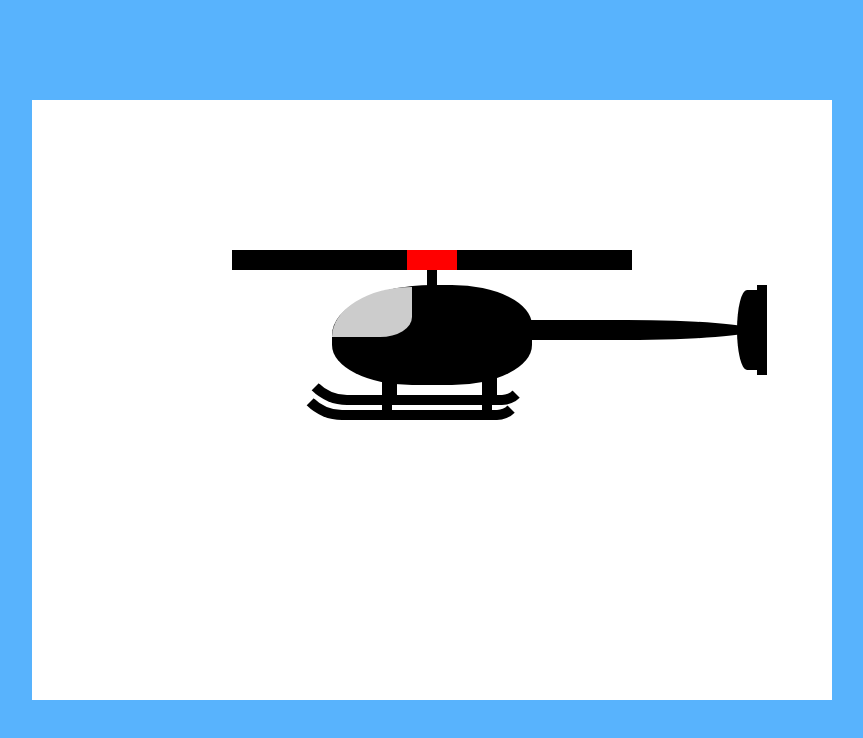
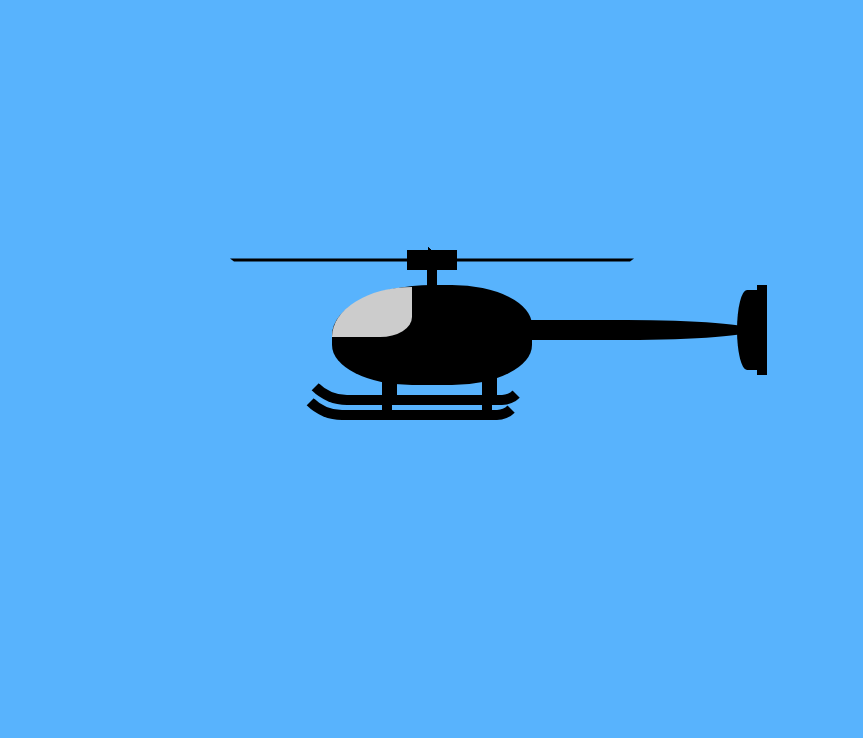
Before and after one commit to tod619/helicopter, a plain HTML site: page index.html in a window 1280 px wide. Shown: the top 738 px of the page, without its empty margins (318-1181 px from the left). Drawn offline with Linux system fonts and the light colour scheme.

Commit message:
Add style to main-rotor + before in style.css file

```diff
--- a/style.css
+++ b/style.css
@@ -30,8 +30,9 @@ body {
 .helicopter {
     width: 80rem;
     height: 60rem;
-    background-color: #fff;
     position: relative;
+    perspective: 100rem;
+
 }
 
 .helicopter div {
@@ -44,13 +45,26 @@ body {
     background-color: #000;
     top: 15rem;
     left: 20rem;
+    transform: rotateX(90deg);
+    transform-style: preserve-3d;
 }
 
 .main-rotor {
     width: 5rem;
     height: 2rem;
-    background-color: red;
+    background-color: #000;
     left: 17.5rem;
+    transform: rotateX(-90deg);
+    transform-style: preserve-3d;
+}
+
+.main-rotor::before {
+    content: "";
+    width: 100%;
+    height: 100%;
+    position: absolute;
+    background-color: #000;
+    transform: rotateY(80deg);
 }
 
 .mast {
```
